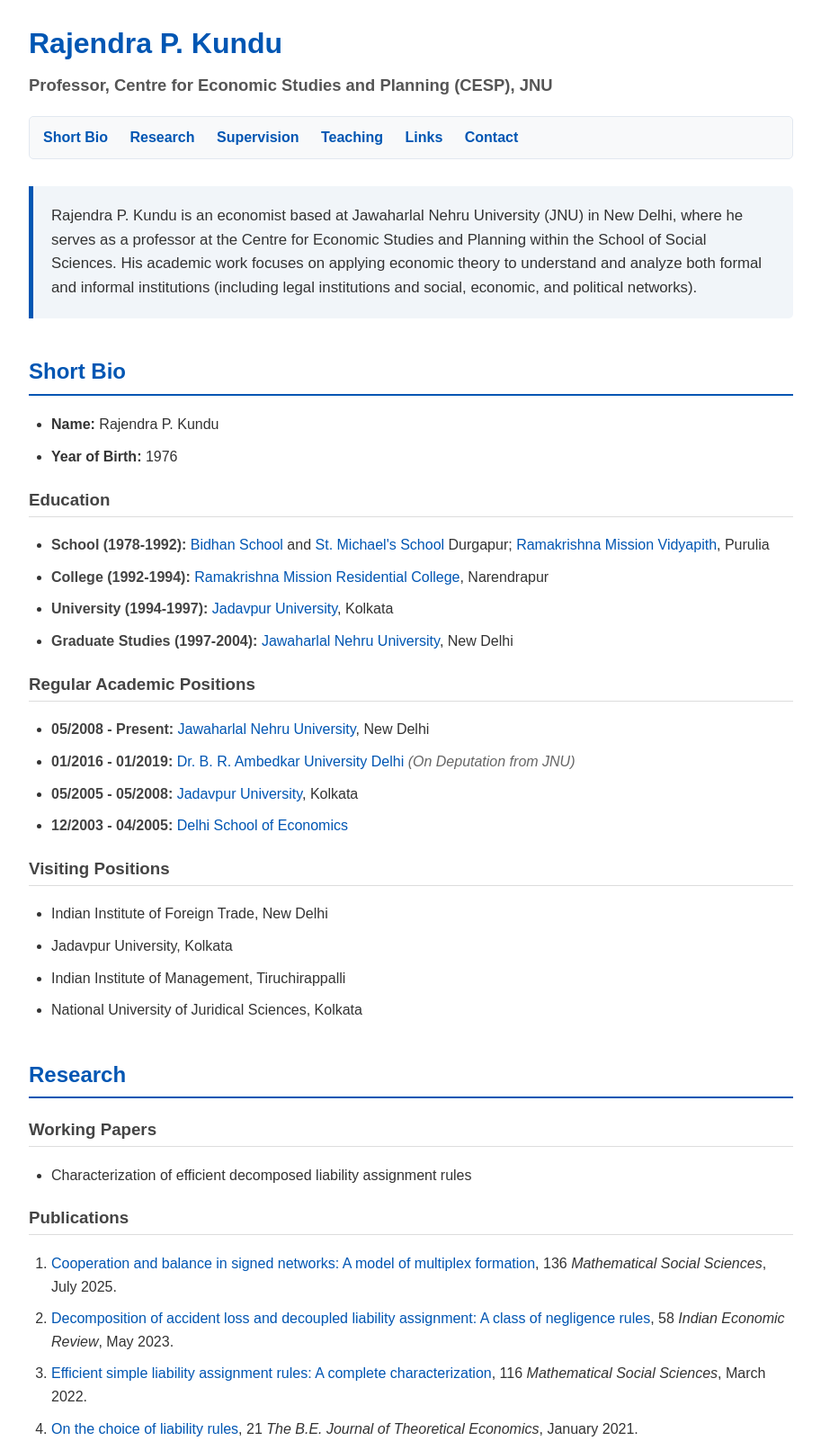
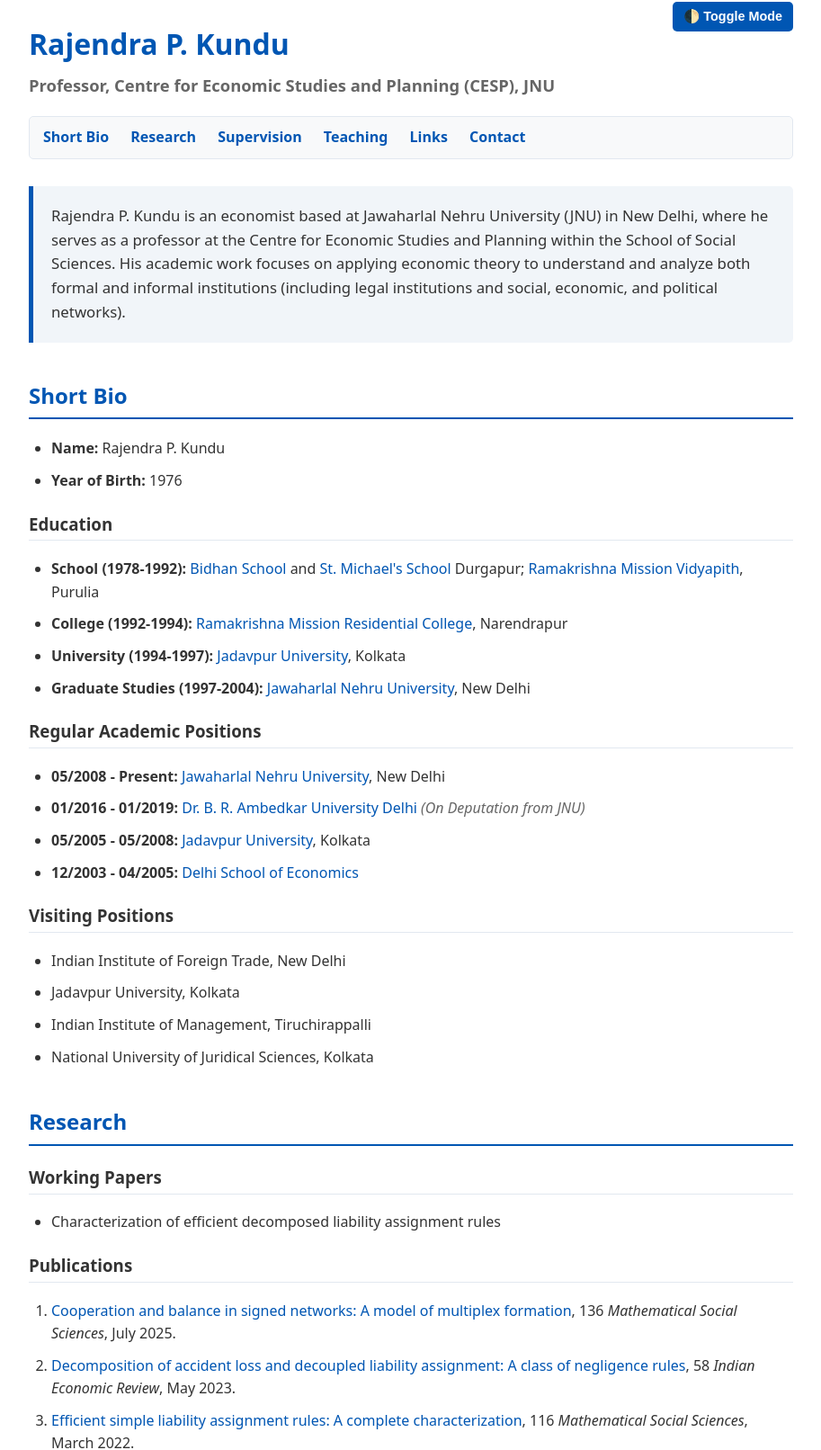
Before and after one commit to rpkundu/rpkundu, a plain HTML site: page index.html in a window 1280 px wide. Shown: the part 18-1630 px from the top of the page at 90% size, without its empty margins (183-1096 px from the left). Drawn offline with Linux system fonts and the light colour scheme.

Commit message:
Update index.html

```diff
--- a/index.html
+++ b/index.html
@@ -5,29 +5,68 @@
     <meta name="viewport" content="width=device-width, initial-scale=1.0">
     <title>Rajendra P. Kundu - JNU Economist</title>
     <style>
+        :root {
+            --bg-color: #ffffff;
+            --text-color: #333333;
+            --primary-color: #0056b3;
+            --secondary-bg: #f1f5f9;
+            --border-color: #e2e8f0;
+            --nav-bg: #f8f9fa;
+            --contact-bg: #fafafa;
+            --note-color: #666666;
+        }
+
+        [data-theme="dark"] {
+            --bg-color: #1e1e2e;
+            --text-color: #cdd6f4;
+            --primary-color: #89b4fa;
+            --secondary-bg: #313244;
+            --border-color: #45475a;
+            --nav-bg: #181825;
+            --contact-bg: #11111b;
+            --note-color: #a6adc8;
+        }
+
         body {
-            font-family: Arial, sans-serif;
+            font-family: system-ui, -apple-system, BlinkMacSystemFont, 'Segoe UI', Roboto, Oxygen, Ubuntu, Cantarell, sans-serif;
             line-height: 1.6;
             max-width: 850px;
             margin: 0 auto;
             padding: 20px;
-            color: #333;
+            background-color: var(--bg-color);
+            color: var(--text-color);
+            transition: background-color 0.3s, color 0.3s;
         }
         h1 {
-            color: #0056b3;
+            color: var(--primary-color);
             margin-bottom: 5px;
+        }
+        .header-container {
+            display: flex;
+            justify-content: space-between;
+            align-items: flex-start;
         }
         .title-sub {
             font-size: 1.15rem;
-            color: #555;
+            color: var(--note-color);
             margin-bottom: 20px;
             font-weight: bold;
         }
+        .theme-toggle {
+            background-color: var(--primary-color);
+            color: var(--bg-color);
+            border: none;
+            padding: 8px 12px;
+            border-radius: 5px;
+            cursor: pointer;
+            font-weight: bold;
+            font-size: 0.9rem;
+        }
         nav {
-            background-color: #f8f9fa;
+            background-color: var(--nav-bg);
             padding: 10px 15px;
             border-radius: 5px;
-            border: 1px solid #e2e8f0;
+            border: 1px solid var(--border-color);
             margin-bottom: 30px;
             position: sticky;
             top: 0;
@@ -35,7 +74,7 @@
         }
         nav a {
             text-decoration: none;
-            color: #0056b3;
+            color: var(--primary-color);
             font-weight: bold;
             margin-right: 20px;
         }
@@ -43,15 +82,15 @@
             text-decoration: underline;
         }
         h2 {
-            color: #0056b3;
+            color: var(--primary-color);
             margin-top: 40px;
-            border-bottom: 2px solid #0056b3;
+            border-bottom: 2px solid var(--primary-color);
             padding-bottom: 5px;
         }
         h3 {
-            color: #444;
+            color: var(--text-color);
             margin-top: 20px;
-            border-bottom: 1px solid #ddd;
+            border-bottom: 1px solid var(--border-color);
             padding-bottom: 3px;
         }
         ul, ol {
@@ -62,39 +101,44 @@
         }
         .date {
             font-weight: bold;
-            color: #444;
         }
         .note {
             font-style: italic;
-            color: #666;
+            color: var(--note-color);
         }
         .intro-text {
             font-size: 1.05rem;
-            background-color: #f1f5f9;
+            background-color: var(--secondary-bg);
             padding: 20px;
-            border-left: 5px solid #0056b3;
+            border-left: 5px solid var(--primary-color);
             border-radius: 0 5px 5px 0;
             margin-bottom: 30px;
         }
         a {
-            color: #0056b3;
+            color: var(--primary-color);
             text-decoration: none;
         }
         a:hover {
             text-decoration: underline;
         }
         .contact-box {
-            background-color: #fafafa;
+            background-color: var(--contact-bg);
             padding: 15px;
-            border: 1px dashed #ccc;
+            border: 1px dashed var(--border-color);
             border-radius: 5px;
         }
     </style>
 </head>
 <body>
 
-    <h1>Rajendra P. Kundu</h1>
-    <div class="title-sub">Professor, Centre for Economic Studies and Planning (CESP), JNU</div>
+    <div class="header-container">
+        <div>
+            <h1>Rajendra P. Kundu</h1>
+            <div class="title-sub">Professor, Centre for Economic Studies and Planning (CESP), JNU</div>
+        </div>
+        <!-- Dark Mode Toggle Button -->
+        <button class="theme-toggle" id="themeButton" onclick="toggleTheme()">🌓 Toggle Mode</button>
+    </div>
 
     <!-- Navigation Menu -->
     <nav>
@@ -123,13 +167,13 @@
         <li><span class="date">School (1978-1992):</span> <a href="https://bidhanschool.com" target="_blank">Bidhan School</a> and <a href="https://stmichaelsschooldgp.in" target="_blank">St. Michael's School</a> Durgapur; <a href="https://rkmvp.org" target="_blank">Ramakrishna Mission Vidyapith</a>, Purulia</li>
         <li><span class="date">College (1992-1994):</span> <a href="https://rkmrc.in" target="_blank">Ramakrishna Mission Residential College</a>, Narendrapur</li>
         <li><span class="date">University (1994-1997):</span> <a href="https://jadavpuruniversity.in" target="_blank">Jadavpur University</a>, Kolkata</li>
-        <li><span class="date">Graduate Studies (1997-2004):</span> <a href="https://www.jnu.ac.in" target="_blank">Jawaharlal Nehru University</a>, New Delhi</li>
+        <li><span class="date">Graduate Studies (1997-2004):</span> <a href="https://jnu.ac.in" target="_blank">Jawaharlal Nehru University</a>, New Delhi</li>
     </ul>
 
     <h3>Regular Academic Positions</h3>
     <ul>
-        <li><span class="date">05/2008 - Present:</span> <a href="https://www.jnu.ac.in" target="_blank">Jawaharlal Nehru University</a>, New Delhi</li>
-        <li><span class="date">01/2016 - 01/2019:</span> <a href="https://aud.delhi.gov.in" target="_blank">Dr. B. R. Ambedkar University Delhi</a> <span class="note">(On Deputation from JNU)</span></li>
+        <li><span class="date">05/2008 - Present:</span> <a href="https://jnu.ac.in" target="_blank">Jawaharlal Nehru University</a>, New Delhi</li>
+        <li><span class="date">01/2016 - 01/2019:</span> <a href="https://delhi.gov.in" target="_blank">Dr. B. R. Ambedkar University Delhi</a> <span class="note">(On Deputation from JNU)</span></li>
         <li><span class="date">05/2005 - 05/2008:</span> <a href="https://jadavpuruniversity.in" target="_blank">Jadavpur University</a>, Kolkata</li>
         <li><span class="date">12/2003 - 04/2005:</span> <a href="http://econdse.org" target="_blank">Delhi School of Economics</a></li>
     </ul>
@@ -151,17 +195,17 @@
 
     <h3>Publications</h3>
     <ol>
-        <li><a href="https://doi.org/10.1016/j.mathsocsci.2025.102430" target="_blank">Cooperation and balance in signed networks: A model of multiplex formation</a>, 136 <em>Mathematical Social Sciences</em>, July 2025.</li>
-        <li><a href="https://doi.org/10.1007/s41775-022-00144-x" target="_blank">Decomposition of accident loss and decoupled liability assignment: A class of negligence rules</a>, 58 <em>Indian Economic Review</em>, May 2023.</li>
-        <li><a href="https://doi.org/10.1016/j.mathsocsci.2021.12.007" target="_blank">Efficient simple liability assignment rules: A complete characterization</a>, 116 <em>Mathematical Social Sciences</em>, March 2022.</li>
-        <li><a href="https://doi.org/10.1515/bejte-2019-0160" target="_blank">On the choice of liability rules</a>, 21 <em>The B.E. Journal of Theoretical Economics</em>, January 2021.</li>
-        <li><a href="http://www.accessecon.com/Pubs/EB/2020/Volume40/EB-20-V40-I3-P208.pdf" target="_blank">Efficient liability assignment: Is coupling a necessity?</a>, 40 <em>Economics Bulletin</em> (ISSN: 1545-2921), August 2020.</li>
-        <li><a href="https://doi.org/10.1016/j.rie.2019.07.003" target="_blank">Best-shot network games with continuous action space</a>, 73 <em>Research in Economics</em>, September 2019.</li>
+        <li><a href="https://doi.org" target="_blank">Cooperation and balance in signed networks: A model of multiplex formation</a>, 136 <em>Mathematical Social Sciences</em>, July 2025.</li>
+        <li><a href="https://doi.org" target="_blank">Decomposition of accident loss and decoupled liability assignment: A class of negligence rules</a>, 58 <em>Indian Economic Review</em>, May 2023.</li>
+        <li><a href="https://doi.org" target="_blank">Efficient simple liability assignment rules: A complete characterization</a>, 116 <em>Mathematical Social Sciences</em>, March 2022.</li>
+        <li><a href="https://doi.org" target="_blank">On the choice of liability rules</a>, 21 <em>The B.E. Journal of Theoretical Economics</em>, January 2021.</li>
+        <li><a href="http://accessecon.com" target="_blank">Efficient liability assignment: Is coupling a necessity?</a>, 40 <em>Economics Bulletin</em> (ISSN: 1545-2921), August 2020.</li>
+        <li><a href="https://doi.org" target="_blank">Best-shot network games with continuous action space</a>, 73 <em>Research in Economics</em>, September 2019.</li>
         <li><a href="https://doi.org" target="_blank">Decomposition of accident loss and efficiency of liability rules</a>, 11 <em>Review of Law and Economics</em>, June 2015.</li>
-        <li><a href="https://dx.doi.org/10.2139/ssrn.1687507" target="_blank">Efficiency of liability rules with role-type uncertainty</a>, 1 <em>Journal of Economic Theory and Social Development</em>, November 2012.</li>
-        <li><a href="https://doi.org/10.1111/j.1468-0106.2009.00436.x" target="_blank">Efficiency of liability rules with interdependent costs of care</a>, 14 <em>Pacific Economic Review</em>, March 2009.</li>
-        <li><a href="https://doi.org/10.1016/j.irle.2006.11.009" target="_blank">Characterization of efficient simple liability rules with multiple tortfeasors</a>, 26 <em>International Review of Law and Economics</em>, September 2006.</li>
-        <li><a href="https://ssrn.com/abstract=1687208" target="_blank">The right to education: Some theoretical issues</a>, 1 <em>Contemporary Issues and Ideas in Social Sciences</em>, January 2005.</li>
+        <li><a href="https://doi.org" target="_blank">Efficiency of liability rules with role-type uncertainty</a>, 1 <em>Journal of Economic Theory and Social Development</em>, November 2012.</li>
+        <li><a href="https://doi.org" target="_blank">Efficiency of liability rules with interdependent costs of care</a>, 14 <em>Pacific Economic Review</em>, March 2009.</li>
+        <li><a href="https://doi.org" target="_blank">Characterization of efficient simple liability rules with multiple tortfeasors</a>, 26 <em>International Review of Law and Economics</em>, September 2006.</li>
+        <li><a href="https://ssrn.com" target="_blank">The right to education: Some theoretical issues</a>, 1 <em>Contemporary Issues and Ideas in Social Sciences</em>, January 2005.</li>
     </ol>
 
     <!-- Supervision Section -->
@@ -169,27 +213,3 @@
     <p>The following is a list of individuals who have completed or are pursuing their PhD work under my guidance:</p>
     <ol>
         <li><strong>Rupali Sharma</strong> - Consistency conditions for rational choice (2019)</li>
-        <li><strong>Siddhi Gyan Pandey</strong> - Networked interactions and strategic decision making (2019)</li>
-        <li><strong>Harshil Kaur</strong> - Liability Assignment: Decoupling and Economic Efficiency (2020)</li>
-        <li><strong>Benhur Ruqsana</strong> - Communication in Networks: An Economic Analysis (2025)</li>
-        <li><strong>Adrita Banerjee</strong> - Impact of Product-Process Standards on India’s trade, 2000-2020 (2025)</li>
-        <li><strong>Suranjana Roy</strong> - Institutions and economic efficiency: a game theoretic analysis</li>
-        <li>Parvathi Vijayan</li>
-        <li>Akashdeep</li>
-        <li>Mohammed Javead C. P.</li>
-    </ol>
-
-    <!-- Teaching Section -->
-    <h2 id="teaching">Teaching</h2>
-    <p>I teach the following two elective courses for final-year M.A. students:</p>
-    <ul>
-        <li><strong>Introduction to Networks: Theory and Applications</strong> [Monsoon Semester]</li>
-        <li><strong>Law and Economics</strong> [Winter Semester]</li>
-    </ul>
-
-    <p>In the past, I have taught the following courses:</p>
-    <ul>
-        <li><strong>Mathematical Methods in Economics</strong> <span class="note">[Core course for M.A. Economics at CESP]</span> (2008-2014)</li>
-        <li><strong>Microeconomics - I</strong> <span class="note">[Core course for B.A. Economics (H) at Jadavpur University]</span> (2005-2007)</li>
-        <li><strong>Microeconomics - II</strong> <span class="note">[Core course for B.A. Economics (H) at Ambedkar University Delhi]</span> (2016-2017)</li>
-        <li><strong>Development Economics</strong> <span class="note">[Core course for B.A. Economics (H) at Jadavpur University]</span> (2006-2007)</li>
```
